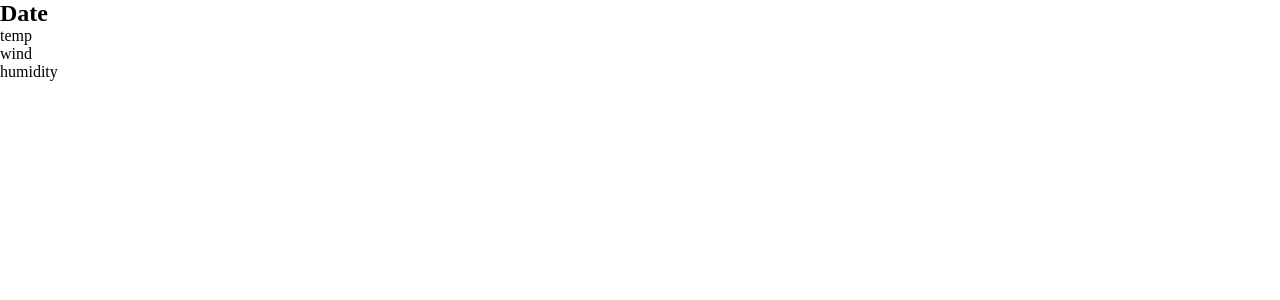
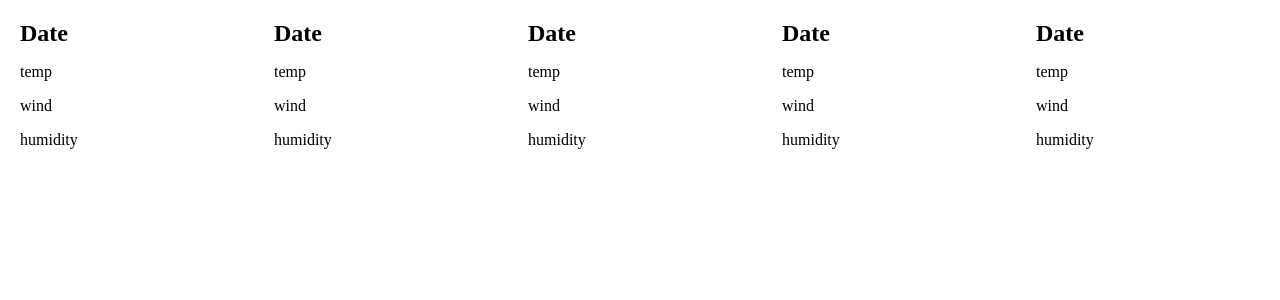
Before and after one commit to jbramirez03/Weather-Arc, a React (Create React App) app: page / in a window 1280 px wide. Shown: the top 300 px of the page. Built offline with nearby package versions, Linux system fonts and the light colour scheme.

Commit message:
testing spacing within grids with dev tools

```diff
--- a/src/App.css
+++ b/src/App.css
@@ -14,9 +14,19 @@ body {
 
 .weather-grid {
   display: grid;
+  padding: 10px;
+  gap: 10px;
   width: 100%;
+  grid-template-areas: "D-one D-two D-three D-four D-Five";
+}
+
+.weather-article {
+  display: grid;
+  padding: 10px;
+  gap: 1rem;
   grid-template-areas:
-    ". . current . ."
-    "D-one D-two D-three D-four D-Five"
-    ". . footer . .";
+    "date"
+    "temp"
+    "wind"
+    "humidity";
 }
--- a/src/components/Grid.js
+++ b/src/components/Grid.js
@@ -1,9 +1,18 @@
-import React from 'react'
+import { useState } from 'react';
 import Article from './Article';
 
 const Grid = () => {
+    const [articles, setArticles] = useState([
+        1, 2, 3, 4, 5
+    ]);
+
+
     return (
-        <div className='weather-grid'><Article /></div>
+        <div className='weather-grid'>
+            {articles.map(article => (
+                <Article key={article} />
+            ))}
+        </div>
     )
 }
 
```
